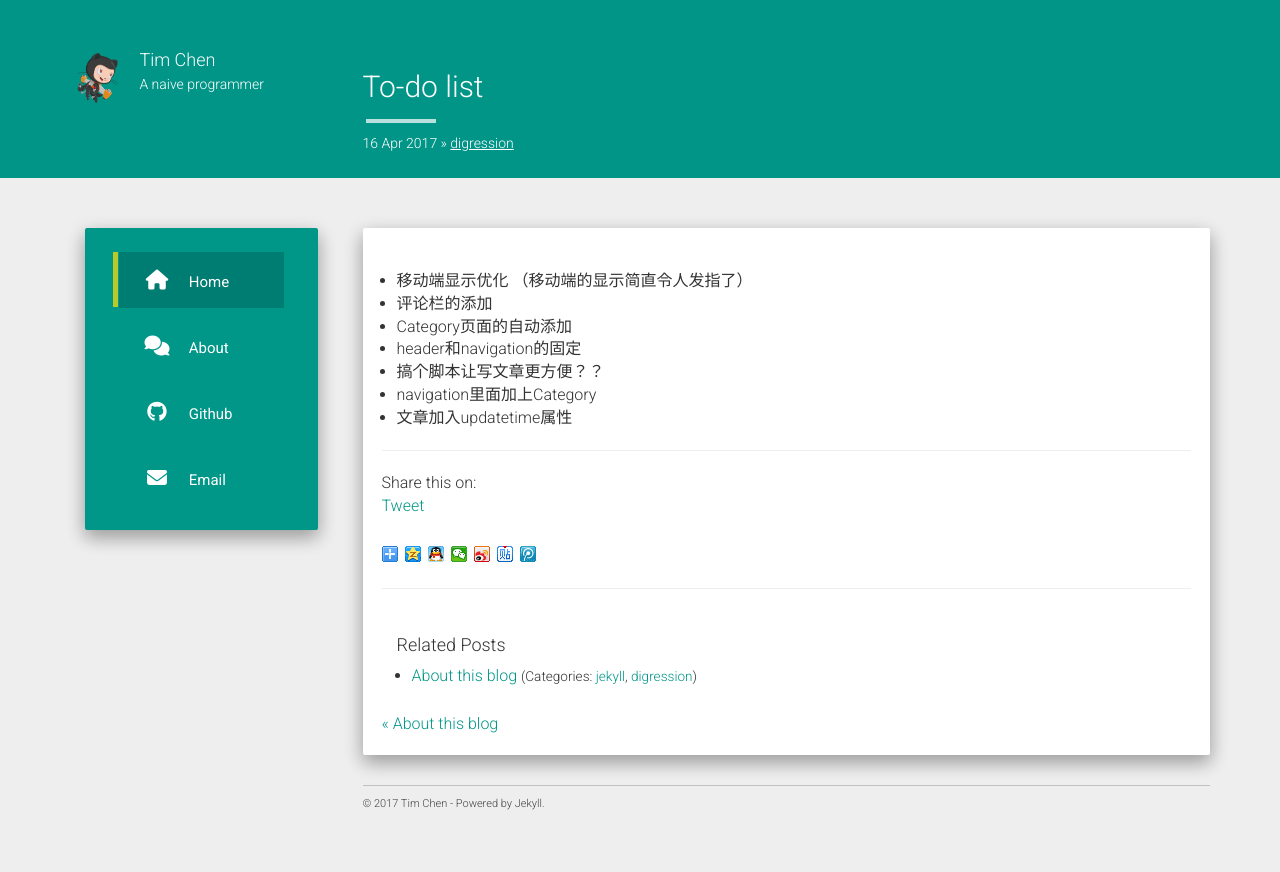
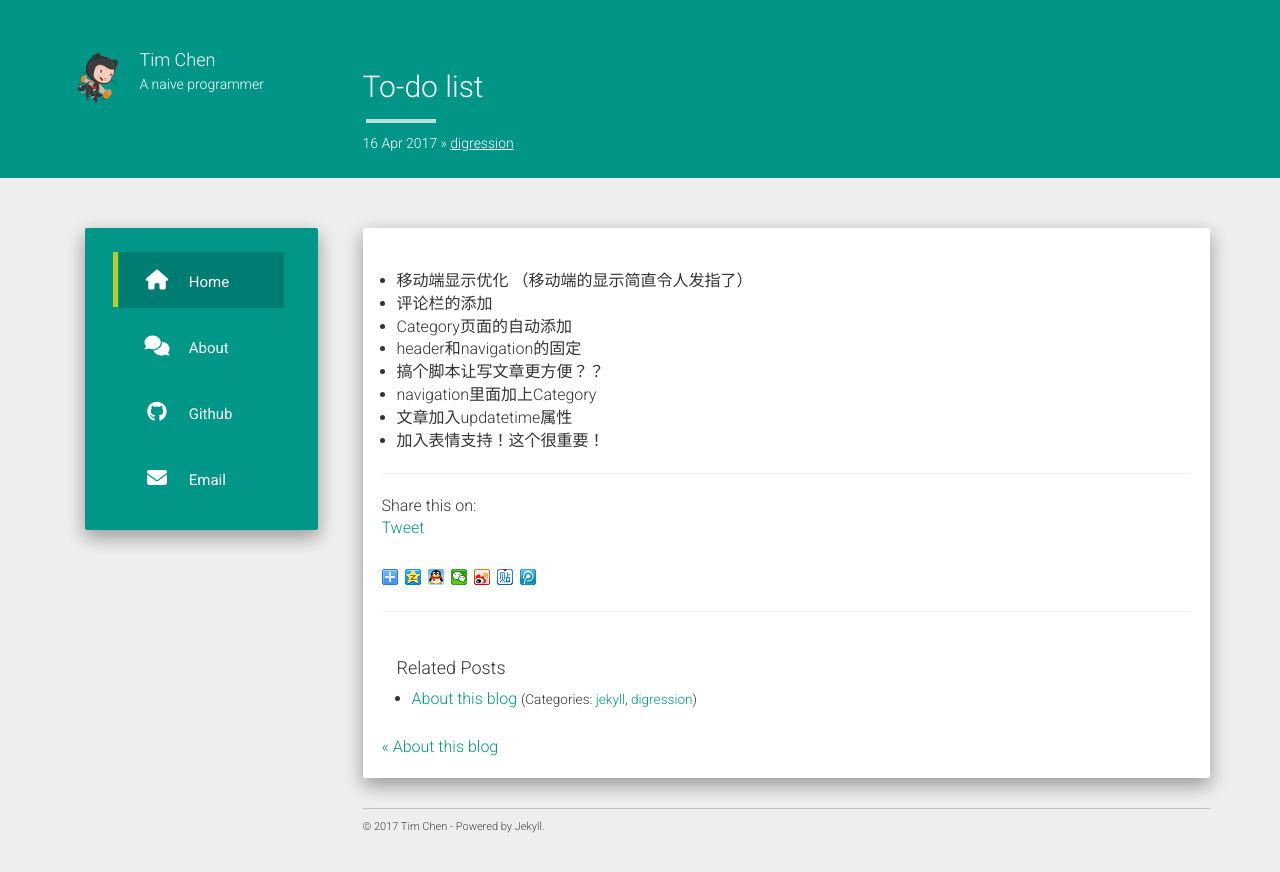
Before and after one commit to timchen1997/timchen1997.github.io, a Jekyll site: the page built from _posts/2017-04-16-to-do-list.md, in a window 1280 px wide. Shown: the top 872 px of the page. Built offline with Jekyll 4.4.1, drawn with Linux system fonts in a browser that asks for light colours; nearby versions of some CDN libraries; comment, search, counter and statistics services are not loaded.

Commit message:
update to-do list

```diff
--- a/_posts/2017-04-16-to-do-list.md
+++ b/_posts/2017-04-16-to-do-list.md
@@ -13,3 +13,4 @@ description: "那些这个网站还没做完的破事"
 * 搞个脚本让写文章更方便？？
 * navigation里面加上Category
 * 文章加入updatetime属性
+* 加入表情支持！这个很重要！
```
